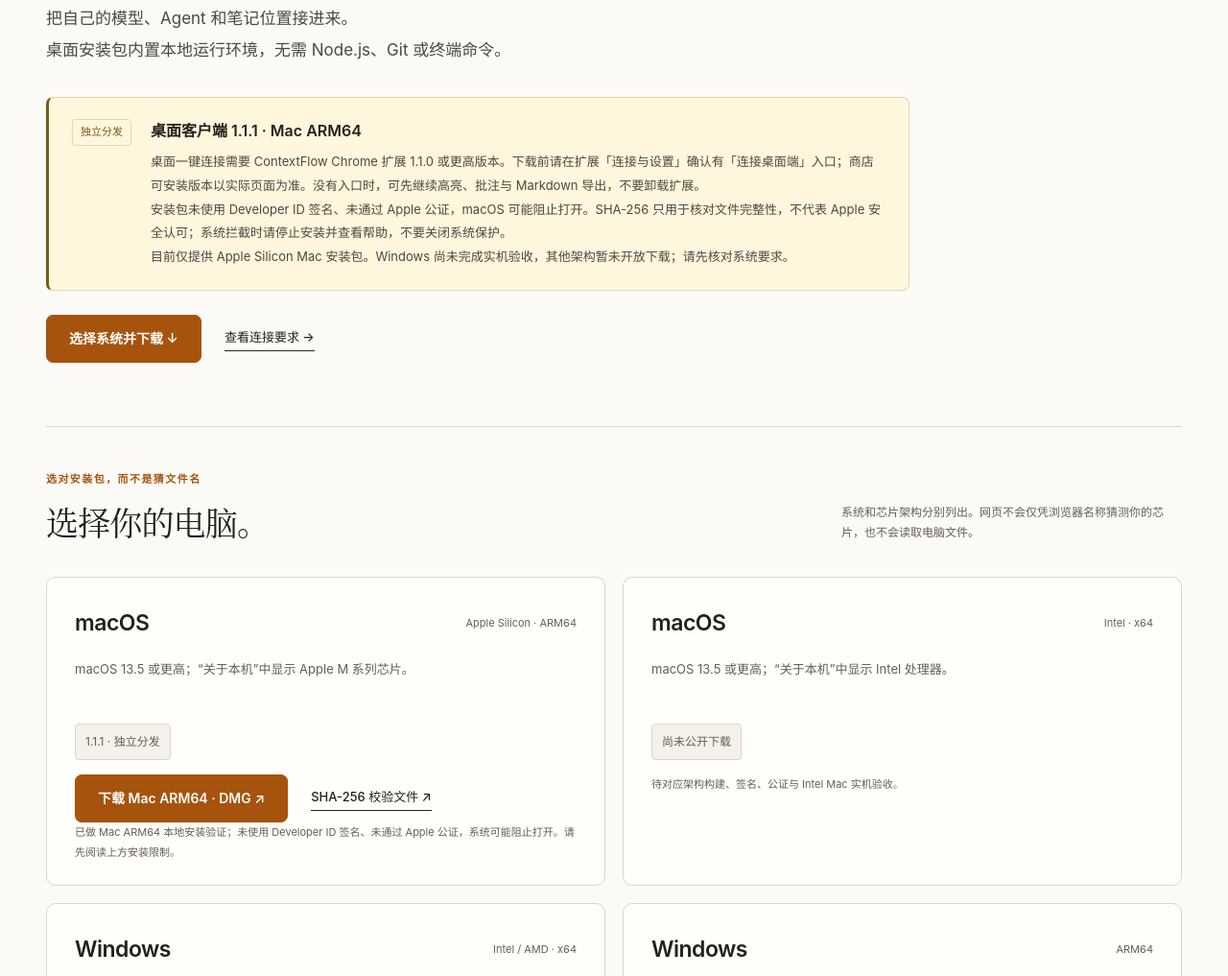
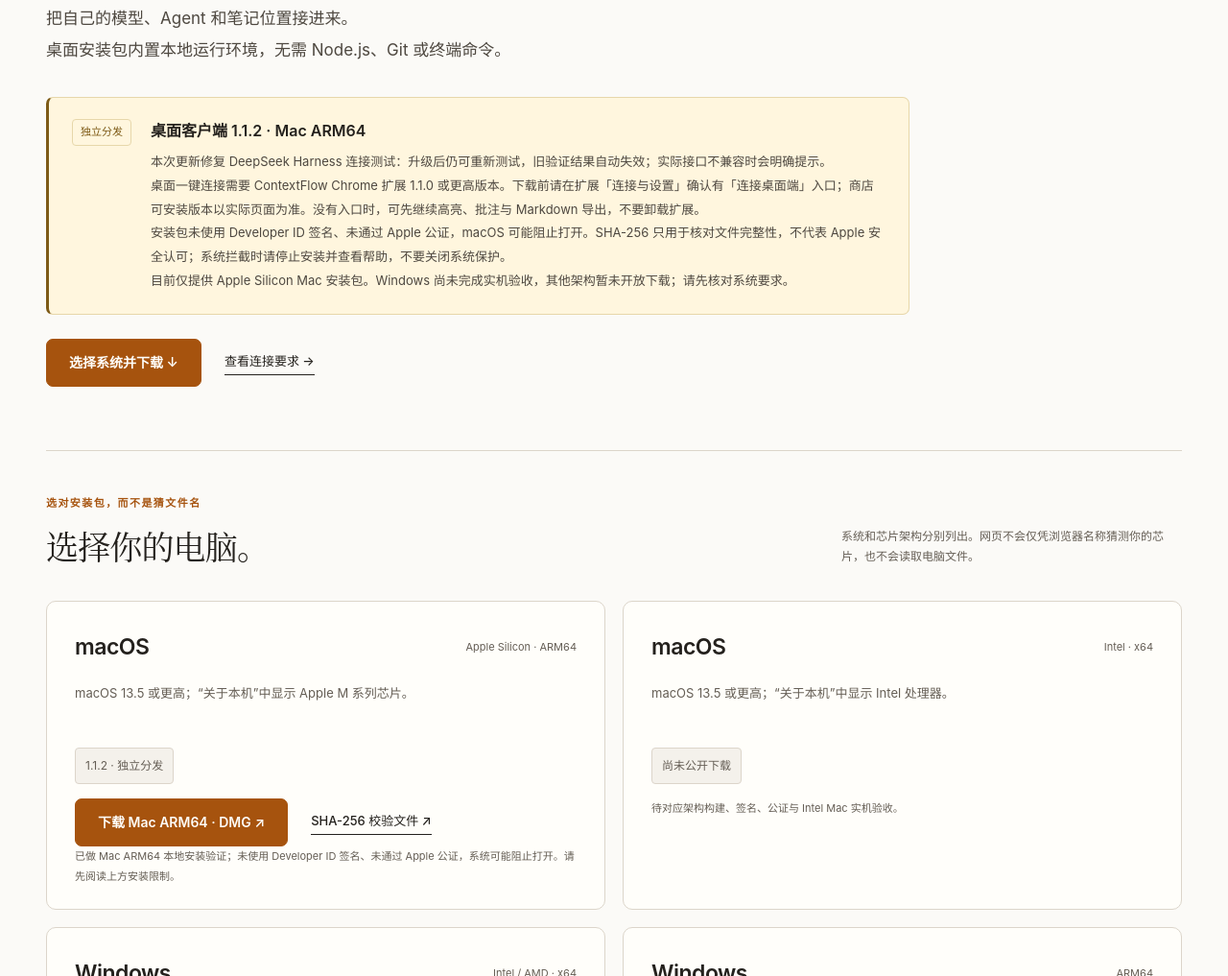
Before and after one commit to PengheLiu/ContextFlow, a plain HTML site: page download.html in a window 1280 px wide. Shown: the part 410-1427 px from the top of the page at 96% size. Drawn offline with Linux system fonts and the light colour scheme.

```diff
--- a/download.html
+++ b/download.html
@@ -23,13 +23,13 @@
       <p class="eyebrow">已安装扩展，继续连接你的工具</p>
       <h1 id="download-title">阅读留在浏览器，<br>连接交给桌面端。</h1>
       <p class="download-lead">把自己的模型、Agent 和笔记位置接进来。<br>桌面安装包内置本地运行环境，无需 Node.js、Git 或终端命令。</p>
-      <div class="release-status" role="note" aria-labelledby="release-status-title" data-desktop-version="1.1.1" data-published-version="1.1.0"><span class="release-pill">独立分发</span><div><h2 id="release-status-title">桌面客户端 1.1.1 · Mac ARM64</h2><p id="desktop-extension-requirement">桌面一键连接需要 ContextFlow Chrome 扩展 1.1.0 或更高版本。下载前请在扩展「连接与设置」确认有「连接桌面端」入口；商店可安装版本以实际页面为准。没有入口时，可先继续高亮、批注与 Markdown 导出，不要卸载扩展。</p><p>安装包未使用 Developer ID 签名、未通过 Apple 公证，macOS 可能阻止打开。SHA-256 只用于核对文件完整性，不代表 Apple 安全认可；系统拦截时请停止安装并查看帮助，不要关闭系统保护。</p><p>目前仅提供 Apple Silicon Mac 安装包。Windows 尚未完成实机验收，其他架构暂未开放下载；请先核对系统要求。</p></div></div>
+      <div class="release-status" role="note" aria-labelledby="release-status-title" data-desktop-version="1.1.2" data-published-version="1.1.1"><span class="release-pill">独立分发</span><div><h2 id="release-status-title">桌面客户端 1.1.2 · Mac ARM64</h2><p>本次更新修复 DeepSeek Harness 连接测试：升级后仍可重新测试，旧验证结果自动失效；实际接口不兼容时会明确提示。</p><p id="desktop-extension-requirement">桌面一键连接需要 ContextFlow Chrome 扩展 1.1.0 或更高版本。下载前请在扩展「连接与设置」确认有「连接桌面端」入口；商店可安装版本以实际页面为准。没有入口时，可先继续高亮、批注与 Markdown 导出，不要卸载扩展。</p><p>安装包未使用 Developer ID 签名、未通过 Apple 公证，macOS 可能阻止打开。SHA-256 只用于核对文件完整性，不代表 Apple 安全认可；系统拦截时请停止安装并查看帮助，不要关闭系统保护。</p><p>目前仅提供 Apple Silicon Mac 安装包。Windows 尚未完成实机验收，其他架构暂未开放下载；请先核对系统要求。</p></div></div>
       <div class="actions"><a class="button" href="#platforms">选择系统并下载 ↓</a><a class="text-link" href="#connect">查看连接要求 →</a></div>
     </section>
     <section class="container platform-section" id="platforms" aria-labelledby="platform-title">
       <div class="download-section-heading"><div><p class="eyebrow">选对安装包，而不是猜文件名</p><h2 id="platform-title">选择你的电脑。</h2></div><p>系统和芯片架构分别列出。网页不会仅凭浏览器名称猜测你的芯片，也不会读取电脑文件。</p></div>
       <div class="download-grid">
-        <article class="download-option" data-platform="darwin-arm64"><div class="platform-heading"><h3>macOS</h3><span>Apple Silicon · ARM64</span></div><p class="platform-detail">macOS 13.5 或更高；“关于本机”中显示 Apple M 系列芯片。</p><p class="availability" data-availability="available-unsigned">1.1.1 · 独立分发</p><div class="actions"><a class="button" data-download="desktop" href="https://github.com/PengheLiu/ContextFlow/releases/download/v1.1.1/ContextFlow-1.1.1-mac-arm64.dmg">下载 Mac ARM64 · DMG ↗</a><a class="text-link" data-download="checksum" href="https://github.com/PengheLiu/ContextFlow/releases/download/v1.1.1/ContextFlow-1.1.1-mac-arm64.dmg.sha256">SHA-256 校验文件 ↗</a></div><p class="platform-note">已做 Mac ARM64 本地安装验证；未使用 Developer ID 签名、未通过 Apple 公证，系统可能阻止打开。请先阅读上方安装限制。</p></article>
+        <article class="download-option" data-platform="darwin-arm64"><div class="platform-heading"><h3>macOS</h3><span>Apple Silicon · ARM64</span></div><p class="platform-detail">macOS 13.5 或更高；“关于本机”中显示 Apple M 系列芯片。</p><p class="availability" data-availability="available-unsigned">1.1.2 · 独立分发</p><div class="actions"><a class="button" data-download="desktop" href="https://github.com/PengheLiu/ContextFlow/releases/download/v1.1.2/ContextFlow-1.1.2-mac-arm64.dmg">下载 Mac ARM64 · DMG ↗</a><a class="text-link" data-download="checksum" href="https://github.com/PengheLiu/ContextFlow/releases/download/v1.1.2/ContextFlow-1.1.2-mac-arm64.dmg.sha256">SHA-256 校验文件 ↗</a></div><p class="platform-note">已做 Mac ARM64 本地安装验证；未使用 Developer ID 签名、未通过 Apple 公证，系统可能阻止打开。请先阅读上方安装限制。</p></article>
         <article class="download-option" data-platform="darwin-x64"><div class="platform-heading"><h3>macOS</h3><span>Intel · x64</span></div><p class="platform-detail">macOS 13.5 或更高；“关于本机”中显示 Intel 处理器。</p><p class="availability" data-availability="unpublished">尚未公开下载</p><p class="platform-note">待对应架构构建、签名、公证与 Intel Mac 实机验收。</p></article>
         <article class="download-option" data-platform="win32-x64"><div class="platform-heading"><h3>Windows</h3><span>Intel / AMD · x64</span></div><p class="platform-detail">适用于系统信息中显示“基于 x64 的处理器”的电脑。</p><p class="availability" data-availability="unpublished">尚未开放下载</p><p class="platform-note">已完成安装包构建，尚未完成发布者签名和 Windows 实机验收，因此不提供下载入口。</p></article>
         <article class="download-option" data-platform="win32-arm64"><div class="platform-heading"><h3>Windows</h3><span>ARM64</span></div><p class="platform-detail">适用于系统信息中显示“基于 ARM 的处理器”的电脑。</p><p class="availability" data-availability="unpublished">尚未公开下载</p><p class="platform-note">当前尚未验收，不将 x64 包冒充原生 ARM64 支持。</p></article>
```
Also changed, not shown: index.html (+1 -1 lines).
